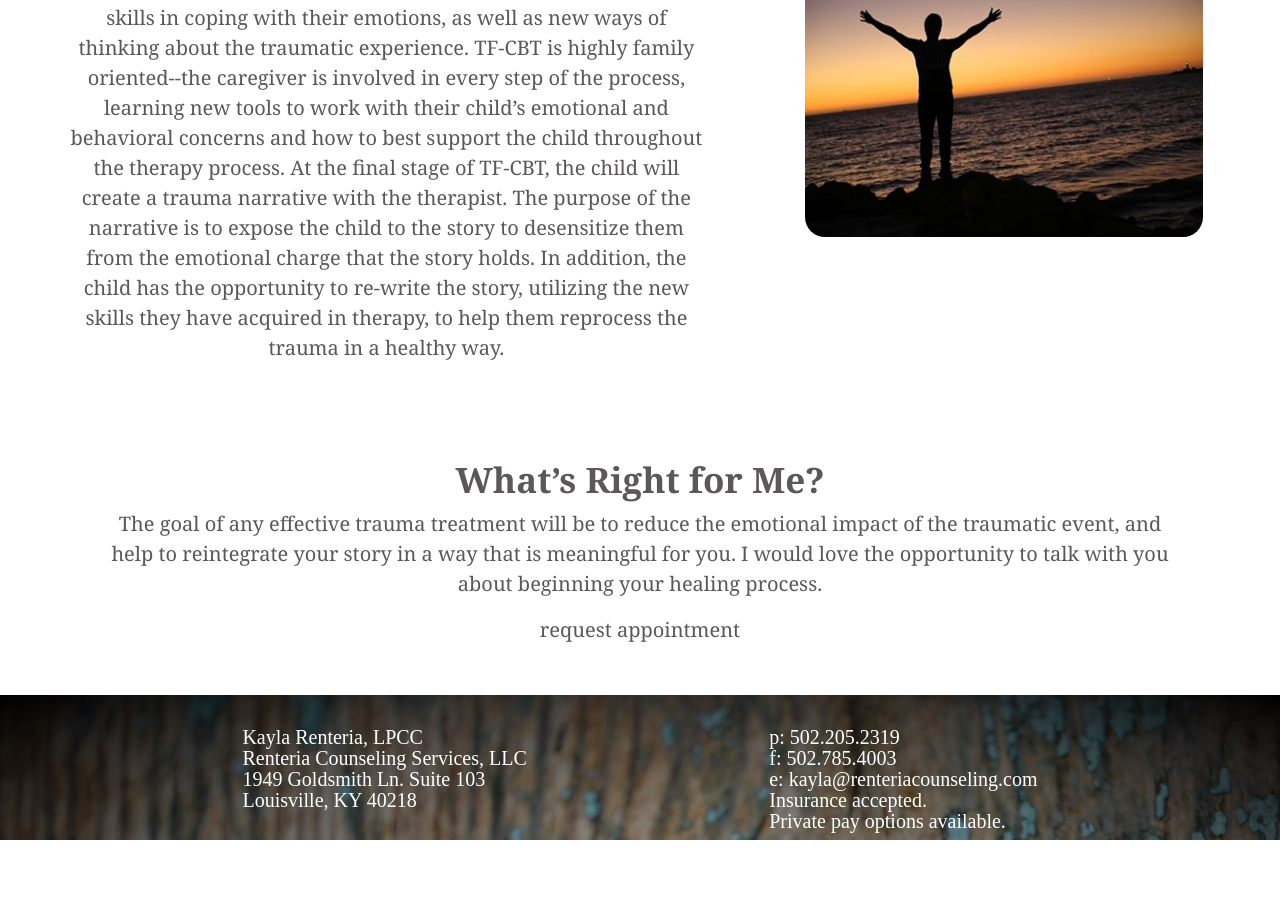
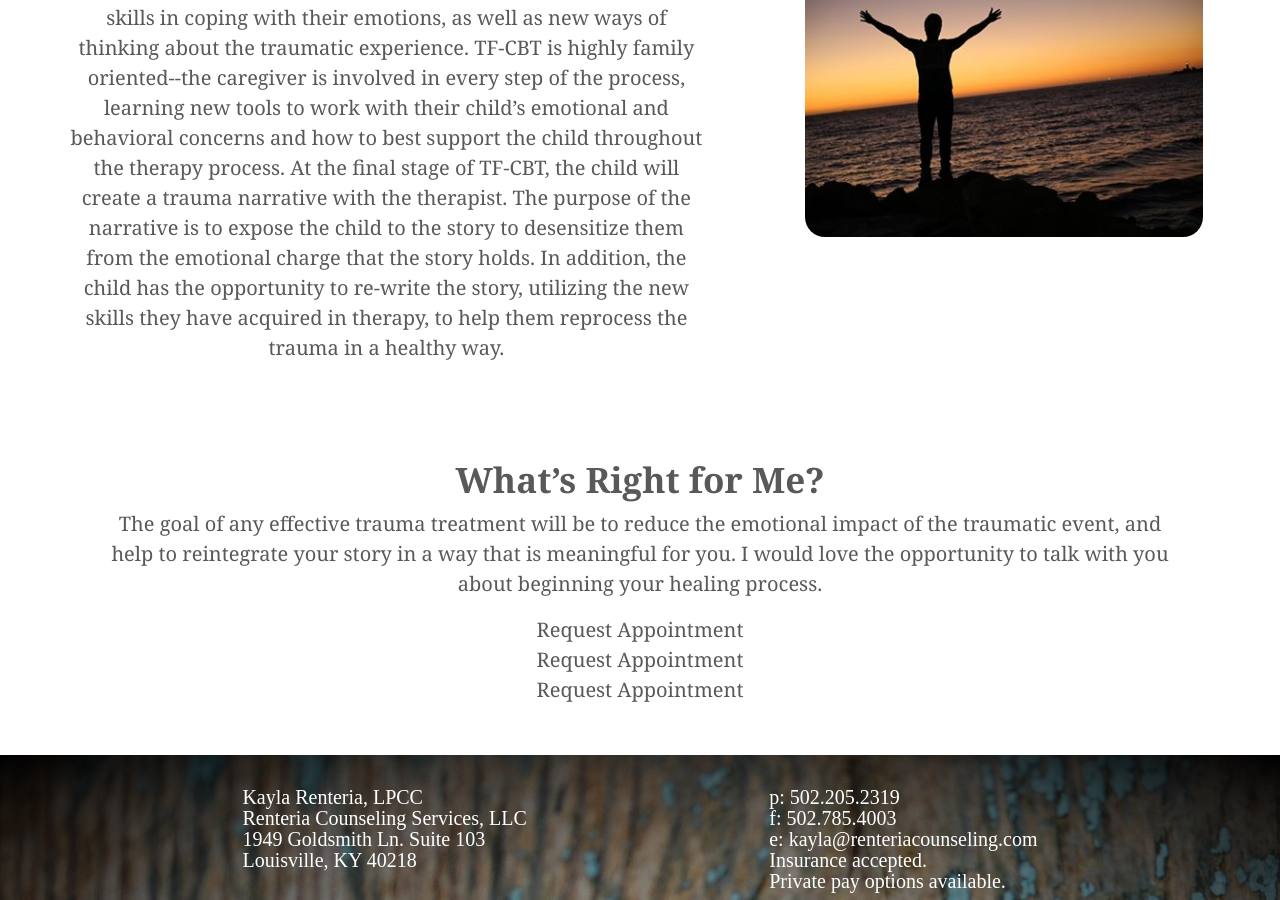
Before and after one commit to kayla-renteria/kaylawebsite, a Jekyll site: the page built from trauma.html, in a window 1280 px wide and 900 px high, scrolled down 2466 px. Built offline with Jekyll 4.4.1, drawn with Linux system fonts in a browser that asks for light colours; comment, search, counter and statistics services are not loaded; before the commit the page ends 3306 px from its top, so only the background shows below that.

Commit message:
Update trauma.html

```diff
--- a/trauma.html
+++ b/trauma.html
@@ -98,6 +98,6 @@
     and help to reintegrate your story in a way that is meaningful for you. I would love the opportunity to talk
     with you
     about beginning your healing process.</p>
-  <link href="https://fonts.googleapis.com/css2?family=Cookie&display=swap" rel="stylesheet">
-
-<div id="https://renteriacounseling.clientsecure.me/"><span class="noselect">request appointment</span><div id="circle"></div></div>
+<div class="https://renteriacounseling.clientsecure.me/"><span>Request Appointment</span></div>
+<div class="https://renteriacounseling.clientsecure.me/"><span>Request Appointment</span></div>
+<div class="https://renteriacounseling.clientsecure.me/"><span>Request Appointment</span></div>
```
